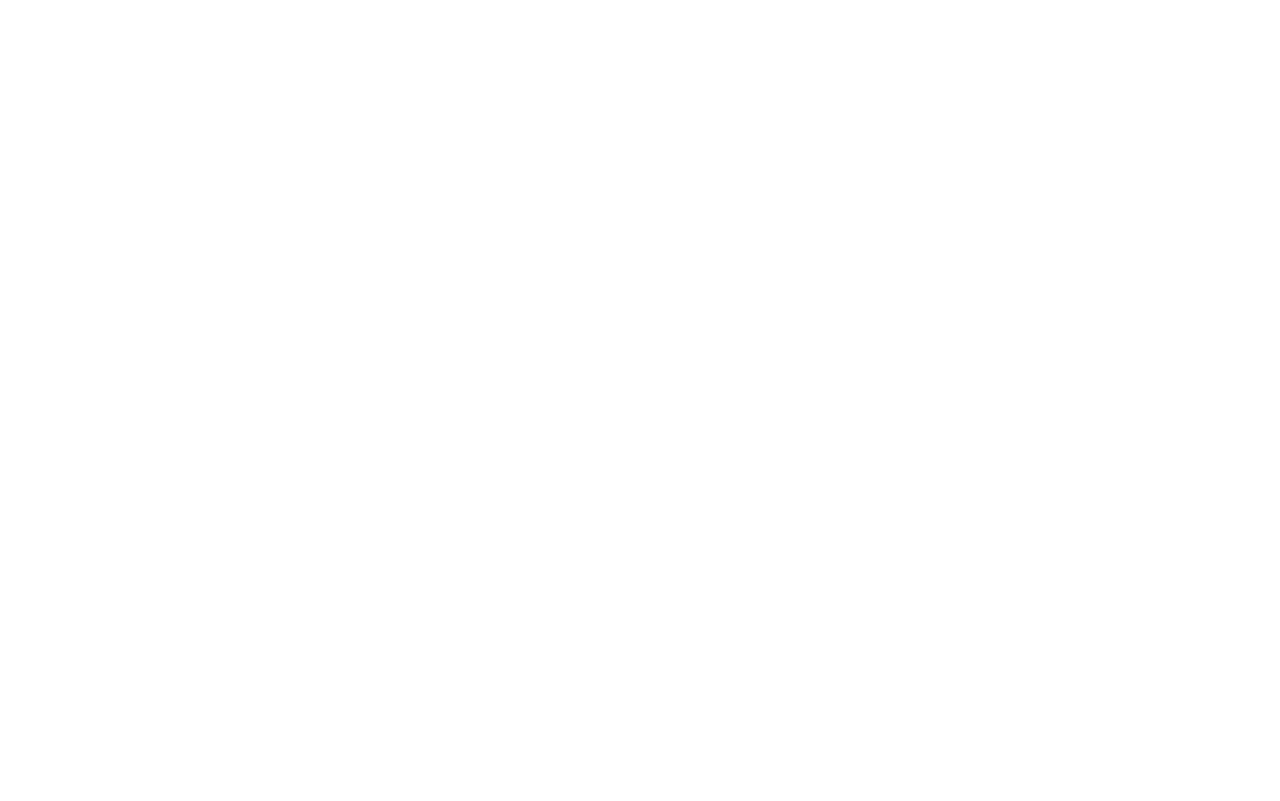
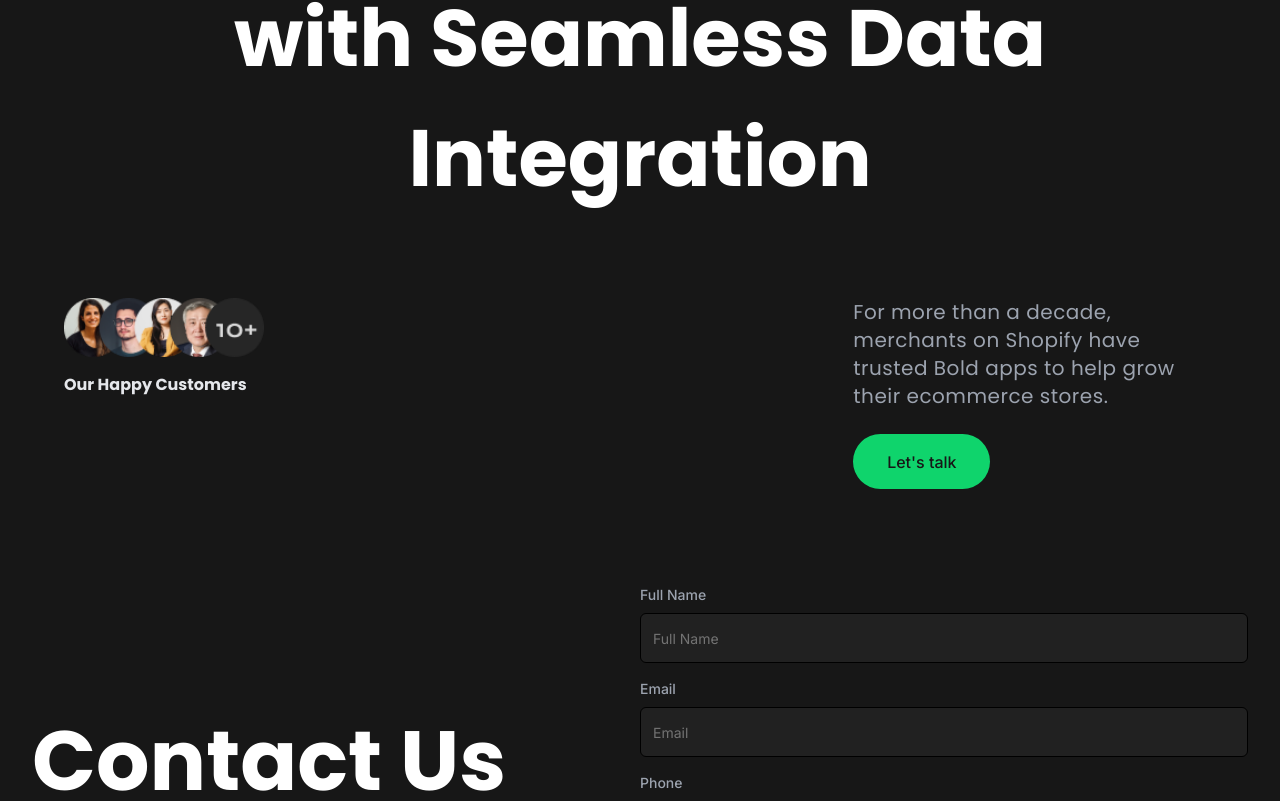
Before and after one commit to nauman434/QuickAppsLab, a Next.js app: page /contact in a window 1280 px wide. Before the commit this address had no page. Shown: the part 594-1395 px from the top of the page. Before the commit the page ends 900 px from the top, so only its background shows below. Built offline with nearby package versions, Linux system fonts and the light colour scheme.

Commit message:
about and contact added

```diff
--- /dev/null
+++ b/app/(routes)/about/page.tsx
@@ -0,0 +1,45 @@
+'use client'
+
+import Container from '@/components/Cotainer'
+import React from 'react'
+import { motion } from 'framer-motion'
+
+const About = () => {
+  return (
+    <Container className='py-[80px]'>
+            <div>
+                <div>
+                    <motion.h2
+                        initial={{ opacity: 0.5, x: 100 }}
+                        whileInView={{ opacity: 1, x: 0 }}
+                        transition={{
+                            delay: 0.3,
+                            duration: 1,
+                            ease: "easeInOut",
+                        }}
+                        className="text-start md:text-[54px] text-[36px] font-bold font-syne text-white"
+                    >
+                        We Build Custom Integrations for Into Quickbooks
+                    </motion.h2>
+                </div>
+                <div className='grid md:grid-cols-3 grid-cols-1 md:mt-10 mt-4'>
+                    <div />
+                    <motion.p
+                        initial={{ opacity: 0, y: 100 }}
+                        whileInView={{ opacity: 1, y: 0 }}
+                        transition={{
+                            delay: 0.3,
+                            duration: 1,
+                            ease: "easeInOut",
+                        }}
+                        className="leading-[150%] text-gray-400 font-syne md:text-2xl text-lg col-span-2"
+                    >
+                        We value privacy and confidentiality so only transfer your data between apps, store nothing
+                    </motion.p>
+                </div>
+            </div>
+        </Container>
+  )
+}
+
+export default About
--- /dev/null
+++ b/app/(routes)/contact/page.tsx
@@ -0,0 +1,24 @@
+import Hero from '@/app/(route)/_components/hero'
+import Container from '@/components/Cotainer'
+import Form from '@/components/Form'
+import React from 'react'
+
+const Contact = () => {
+  return (
+    <Container className='py-24 flex flex-col justify-center items-center'>
+      <Hero />
+      <div className='grid md:grid-cols-2 grid-cols-1 w-full items-center'>
+        <div>
+          <h2
+            className="font-bold text-start text-[40px] md:text-[84px] text-white md:w-[40vw] w-full font-syne"
+          >
+            Contact Us Now
+          </h2>
+        </div>
+        <Form />
+      </div>
+    </Container>
+  )
+}
+
+export default Contact
--- /dev/null
+++ b/app/api/mail/route.ts
@@ -0,0 +1,37 @@
+import React from 'react';
+import { EmailTemplate } from '@/components/EmailTemplate';
+import { Resend } from 'resend';
+
+const resend = new Resend(process.env.RESEND_API_KEY);
+
+export async function POST(request: Request) {
+  try {
+    const formData = await request.json();
+
+    const { data, error } = await resend.emails.send({
+      from: 'Acme <onboarding@resend.dev>',
+      to: ['ijaznauman68@gmail.com'],
+      subject: 'Hello world',
+      text: `
+        Full Name, ${formData.fullName}
+        Email: ${formData.email}
+        Phone: ${formData.phone}
+        Message: ${formData.message}
+
+      `,
+      react: React.createElement(EmailTemplate, { formData }),
+    });
+
+    if (error) {
+      return new Response(JSON.stringify({ error }), { status: 500 });
+    }
+
+    return new Response(JSON.stringify(data));
+  } catch (err) {
+    if (err instanceof Error) {
+      return new Response(JSON.stringify({ error: err.message }), { status: 500 });
+    } else {
+      return new Response(JSON.stringify({ error: 'An unknown error occurred' }), { status: 500 });
+    }
+  }
+}
--- /dev/null
+++ b/components/EmailTemplate.tsx
@@ -0,0 +1,22 @@
+import * as React from 'react';
+
+interface EmailTemplateProps {
+    formData: {
+        fullName: string,
+        email: string,
+        phone: string,
+        message: string,
+    }
+}
+
+export const EmailTemplate: React.FC<Readonly<EmailTemplateProps>> = ({
+    formData,
+  }) => (
+    <div>
+    <h1>Full Name: {formData.fullName}</h1>
+    <h2>Email: {formData.email}</h2>
+    <h2>Phone: {formData.phone}</h2>
+    <p>Message: {formData.message}</p>
+
+  </div>
+  )
--- /dev/null
+++ b/components/Form.tsx
@@ -0,0 +1,93 @@
+'use client';
+
+import React, { useState } from 'react';
+import { Button } from './ui/button';
+import { Input } from './ui/input';
+import { Textarea } from './ui/textarea';
+
+const Form: React.FC = () => {
+    const [formData, setFormData] = useState({
+        fullName: '',
+        email: '',
+        phone: '',
+        message: ''
+    });
+
+    const handleChange = (Input: string, value: string | boolean) => {
+        setFormData({ ...formData, [Input]: value });
+    };
+
+    const handleSubmit = () => {
+        console.log('Form Data:', formData);
+
+    };
+
+    const sendEmail = async () => {
+        const response = await fetch('/api/mail', {
+            method: 'POST',
+            headers: {
+                'Content-Type': 'application/json',
+            },
+            body: JSON.stringify(formData),
+        });
+
+        if (response.status === 200) {
+            console.log('Email sent successfully');
+        }
+    }
+
+    return (
+        <div className="space-y-8">
+            <div className="flex flex-col space-y-4">
+                <div>
+                    <label className="block text-sm font-medium text-gray-400 mb-2">Full Name</label>
+                    <Input
+                        type="text"
+                        value={formData.fullName}
+                        onChange={(e) => handleChange('fullName', e.target.value)}
+                        className='bg-[#212121] border-black h-[50px] text-gray-100'
+                        placeholder='Full Name'
+                    />
+                </div>
+                <div>
+                    <label className="block text-sm font-medium text-gray-400 mb-2">Email</label>
+                    <Input
+                        type="email"
+                        value={formData.email}
+                        onChange={(e) => handleChange('email', e.target.value)}
+                        className='bg-[#212121] border-black h-[50px] text-gray-100'
+                        placeholder='Email'
+                    />
+                </div>
+                <div>
+                    <label className="block text-sm font-medium text-gray-400 mb-2">Phone</label>
+                    <Input
+                        type="tel"
+                        value={formData.phone}
+                        onChange={(e) => handleChange('phone', e.target.value)}
+                        className='bg-[#212121] border-black h-[50px] text-gray-100'
+                        placeholder='Phone'
+                    />
+                </div>
+                <div>
+                    <label className="block text-sm font-medium text-gray-400 mb-2">Message</label>
+                    <Textarea
+                        value={formData.message}
+                        onChange={(e) => handleChange('message', e.target.value)}
+                        className='bg-[#212121] border-black h-[50px] text-gray-100'
+                        placeholder='Message'
+                    />
+                </div>
+            </div>
+
+            <div className="flex justify-end mt-4">
+                <Button type="button" onClick={sendEmail} className='rounded-full text-[16px] h-[55px] w-[137px] hover:transition-all hover:scale-105 ease-out duration-300 bg-primary-green hover:bg-primary-green text-primray'>
+                    Submit
+                </Button>
+
+            </div>
+        </div>
+    );
+};
+
+export default Form;
--- /dev/null
+++ b/components/ui/input.tsx
@@ -0,0 +1,25 @@
+import * as React from "react"
+
+import { cn } from "@/lib/utils"
+
+export interface InputProps
+  extends React.InputHTMLAttributes<HTMLInputElement> {}
+
+const Input = React.forwardRef<HTMLInputElement, InputProps>(
+  ({ className, type, ...props }, ref) => {
+    return (
+      <input
+        type={type}
+        className={cn(
+          "flex h-10 w-full rounded-md border border-input bg-background px-3 py-2 text-sm ring-offset-background file:border-0 file:bg-transparent file:text-sm file:font-medium placeholder:text-muted-foreground focus-visible:outline-none focus-visible:ring-2 focus-visible:ring-ring focus-visible:ring-offset-2 disabled:cursor-not-allowed disabled:opacity-50",
+          className
+        )}
+        ref={ref}
+        {...props}
+      />
+    )
+  }
+)
+Input.displayName = "Input"
+
+export { Input }
--- /dev/null
+++ b/components/ui/textarea.tsx
@@ -0,0 +1,24 @@
+import * as React from "react"
+
+import { cn } from "@/lib/utils"
+
+export interface TextareaProps
+  extends React.TextareaHTMLAttributes<HTMLTextAreaElement> {}
+
+const Textarea = React.forwardRef<HTMLTextAreaElement, TextareaProps>(
+  ({ className, ...props }, ref) => {
+    return (
+      <textarea
+        className={cn(
+          "flex min-h-[80px] w-full rounded-md border border-input bg-background px-3 py-2 text-sm ring-offset-background placeholder:text-muted-foreground focus-visible:outline-none focus-visible:ring-2 focus-visible:ring-ring focus-visible:ring-offset-2 disabled:cursor-not-allowed disabled:opacity-50",
+          className
+        )}
+        ref={ref}
+        {...props}
+      />
+    )
+  }
+)
+Textarea.displayName = "Textarea"
+
+export { Textarea }
--- a/package.json
+++ b/package.json
@@ -23,6 +23,7 @@
     "next-sanity": "^9.3.10",
     "react": "^18",
     "react-dom": "^18",
+    "resend": "^3.2.0",
     "styled-components": "^6.1.11",
     "tailwind-merge": "^2.3.0",
     "tailwindcss-animate": "^1.0.7"
```
Also changed, not shown: 2 other files (tests, documents, lock files or other folders).
